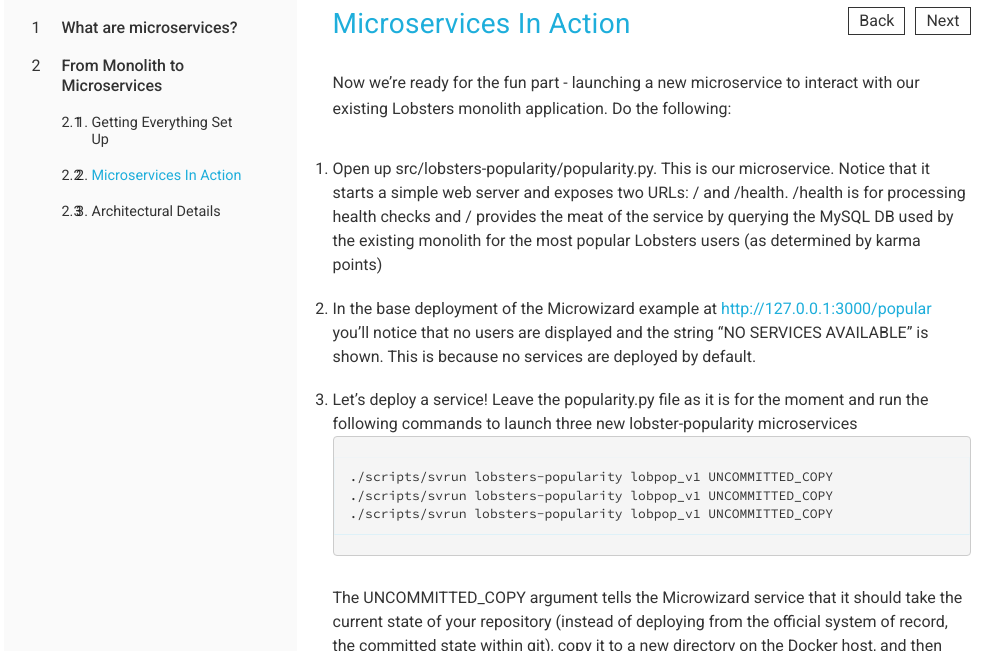
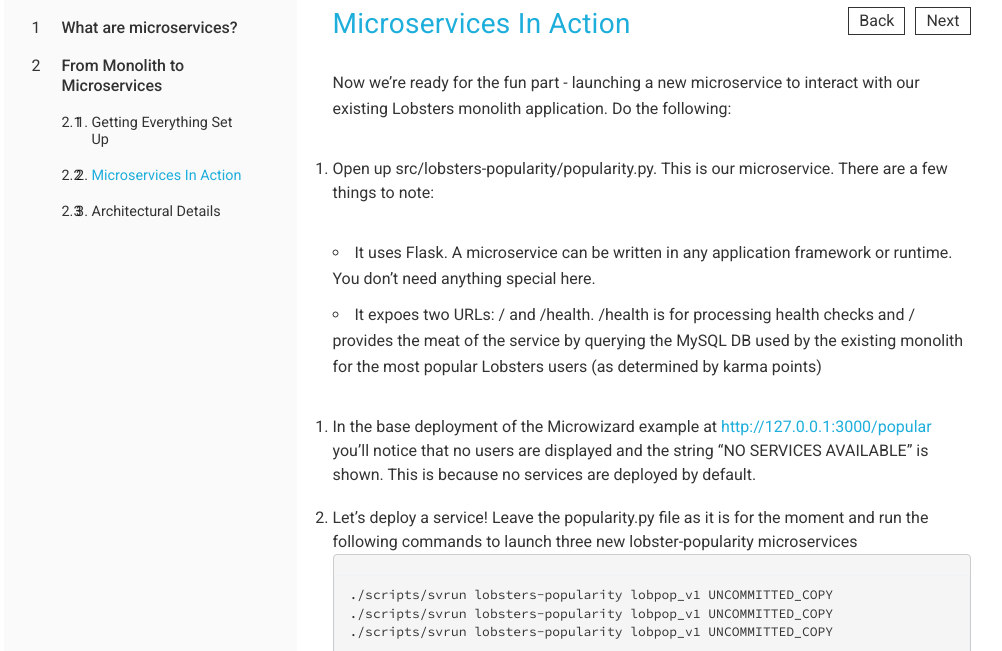
Before and after one commit to datawire/playbook, a Jekyll site: the page built from _playbook/microservices-in-action.md, in a window 1280 px wide and 900 px high, cut to the strip 249-900 px from the top of the window. Shown: the whole strip, without its empty margins (51-1053 px from the left). Built offline with Jekyll 4.4.1, drawn with Linux system fonts in a browser that asks for light colours.

Commit message:
beginning cleanup

````diff
--- a/_playbook/microservices-in-action.md
+++ b/_playbook/microservices-in-action.md
@@ -4,8 +4,12 @@
 ---
 Now we’re ready for the fun part - launching a new microservice to interact with our existing Lobsters monolith application. Do the following:
 
-1. Open up src/lobsters-popularity/popularity.py. This is our microservice. Notice that it starts a simple web server and exposes two URLs: / and /health. /health is for processing health checks and / provides the meat of the service by querying the MySQL DB used by the existing monolith for the most popular Lobsters users (as determined by karma points)
-2. In the base deployment of the Microwizard example at <a href="https://www.google.com/url?q=http://127.0.0.1:3000/popular&amp;sa=D&amp;usg=AFQjCNGQlFrc0tY_Zq7tsjjkr1KPsc8paA">http://127.0.0.1:3000/popular</a> you'll notice that no users are displayed and the string "NO SERVICES AVAILABLE" is shown. This is because no services are deployed by default.
+1. Open up src/lobsters-popularity/popularity.py. This is our microservice. There are a few things to note:
+
+* It uses Flask. A microservice can be written in any application framework or runtime. You don't need anything special here.
+* It expoes two URLs: / and /health. /health is for processing health checks and / provides the meat of the service by querying the MySQL DB used by the existing monolith for the most popular Lobsters users (as determined by karma points)
+
+2. In the base deployment of the Microwizard example at <a href="http://127.0.0.1:3000/popular">http://127.0.0.1:3000/popular</a> you'll notice that no users are displayed and the string "NO SERVICES AVAILABLE" is shown. This is because no services are deployed by default.
 3. Let's deploy a service! Leave the popularity.py file as it is for the moment and run the following commands to launch three new lobster-popularity microservices
 ```
 ./scripts/svrun lobsters-popularity lobpop_v1 UNCOMMITTED_COPY
````
Also changed, not shown: _playbook/architectural-details.md (+1 -3 lines).
